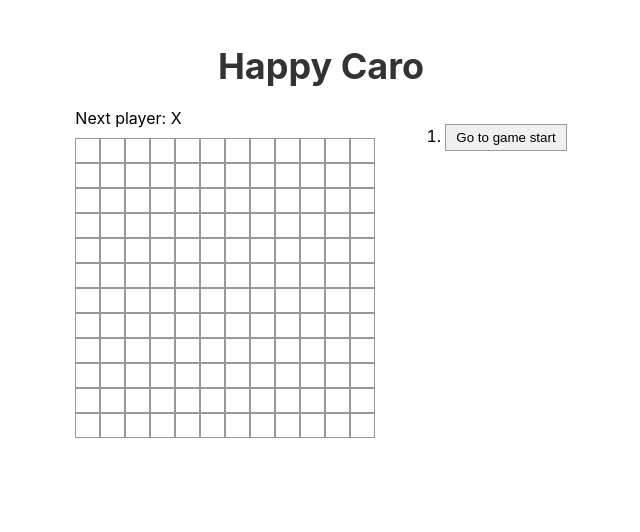
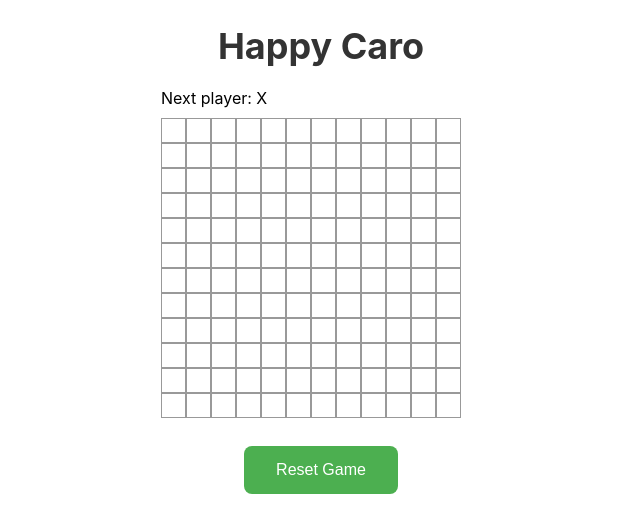
Before and after one commit to sontn/my-first-react-app, a React (Create React App) app: page / in a window 1280 px wide. Shown: the top 532 px of the page, without its empty margins (319-959 px from the left). Built offline with nearby package versions, Linux system fonts and the light colour scheme.

Commit message:
Remove history

```diff
--- a/src/App.css
+++ b/src/App.css
@@ -2,7 +2,6 @@
   display: flex;
   flex-direction: column;
   align-items: center;
-  padding: 20px;
 }
 
 .game-title {
@@ -30,7 +29,8 @@
 }
 
 .game-info {
-  margin-left: 20px;
+  margin-top: 20px;
+  text-align: center;
   overflow-y: auto;
   max-height: 80vh;
 }
@@ -83,6 +83,7 @@
   cursor: pointer;
   border-radius: 8px;
   transition: background-color 0.3s;
+  margin-top: 10px;
 }
 
 .reset-button:hover {
@@ -107,3 +108,10 @@
 .game-info .reset-button:hover {
   background-color: #45a049;
 }
+
+.winner-announcement {
+  font-size: 1.2em;
+  font-weight: bold;
+  margin-bottom: 10px;
+  color: #4CAF50; /* Green color, you can change this */
+}
--- a/src/App.js
+++ b/src/App.js
@@ -66,10 +66,6 @@ export default function Game() {
     setCurrentMove(nextHistory.length - 1);
   }
 
-  function jumpTo(nextMove) {
-    setCurrentMove(nextMove);
-  }
-
   function resetGame() {
     setHistory([
       Array(BOARD_SIZE)
@@ -78,20 +74,6 @@ export default function Game() {
     ]);
     setCurrentMove(0);
   }
-
-  const moves = history.map((_, move) => {
-    let description;
-    if (move > 0) {
-      description = 'Go to move #' + move;
-    } else {
-      description = 'Go to game start';
-    }
-    return (
-      <li key={move}>
-        <button onClick={() => jumpTo(move)}>{description}</button>
-      </li>
-    );
-  });
 
   const winner = calculateWinner(currentSquares);
 
@@ -106,17 +88,16 @@ export default function Game() {
             onPlay={handlePlay}
           />
         </div>
+      </div>
       <div className="game-info">
         {winner && (
           <div>
             <p>Winner: {winner}</p>
+          </div>
+        )}
         <button className="reset-button" onClick={resetGame}>
           Reset Game
         </button>
-            </div>
-          )}
-          <ol>{moves}</ol>
-        </div>
       </div>
     </div>
   );
```
Lines whose indentation alone changed are shown as unchanged.
